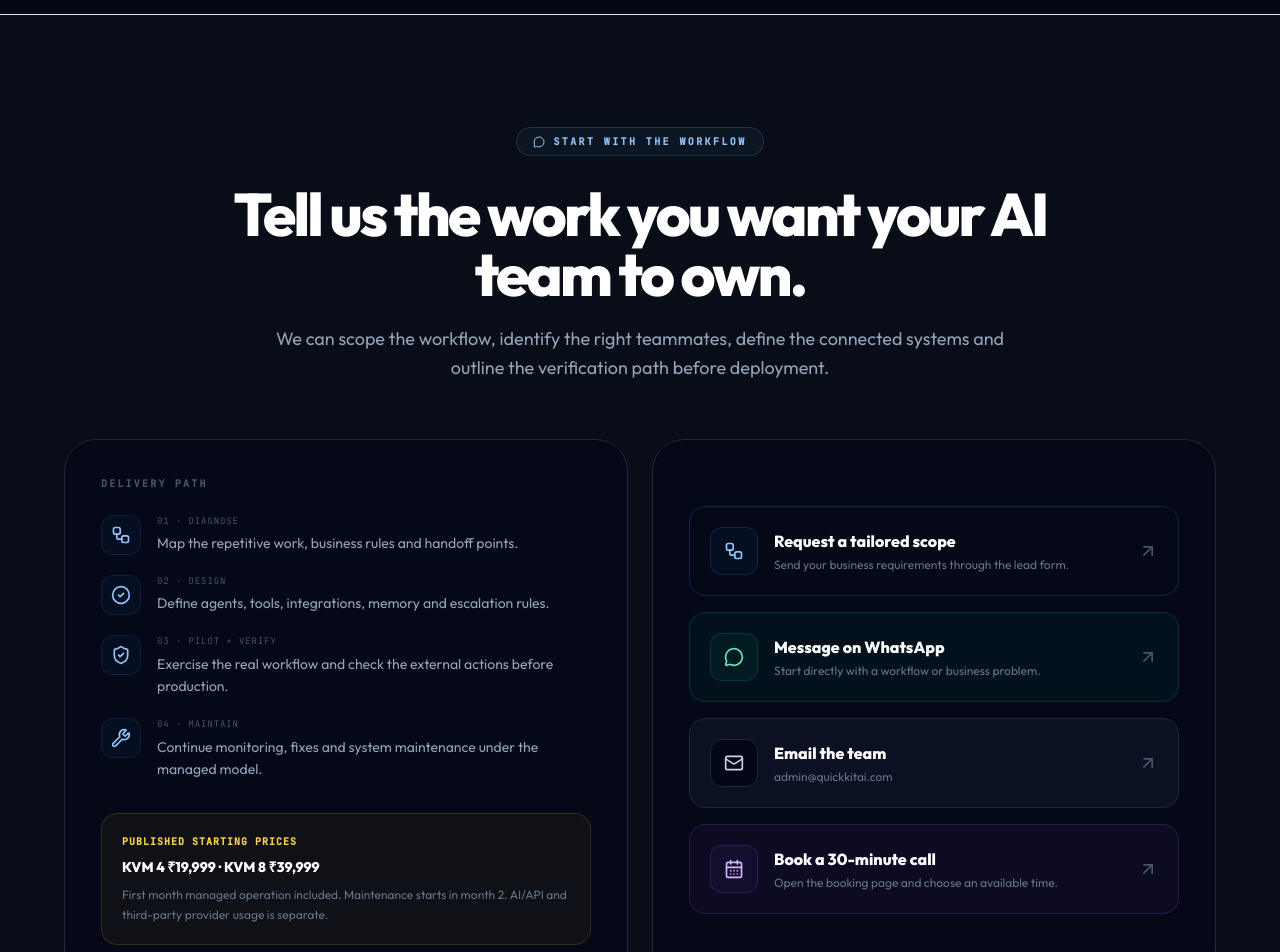
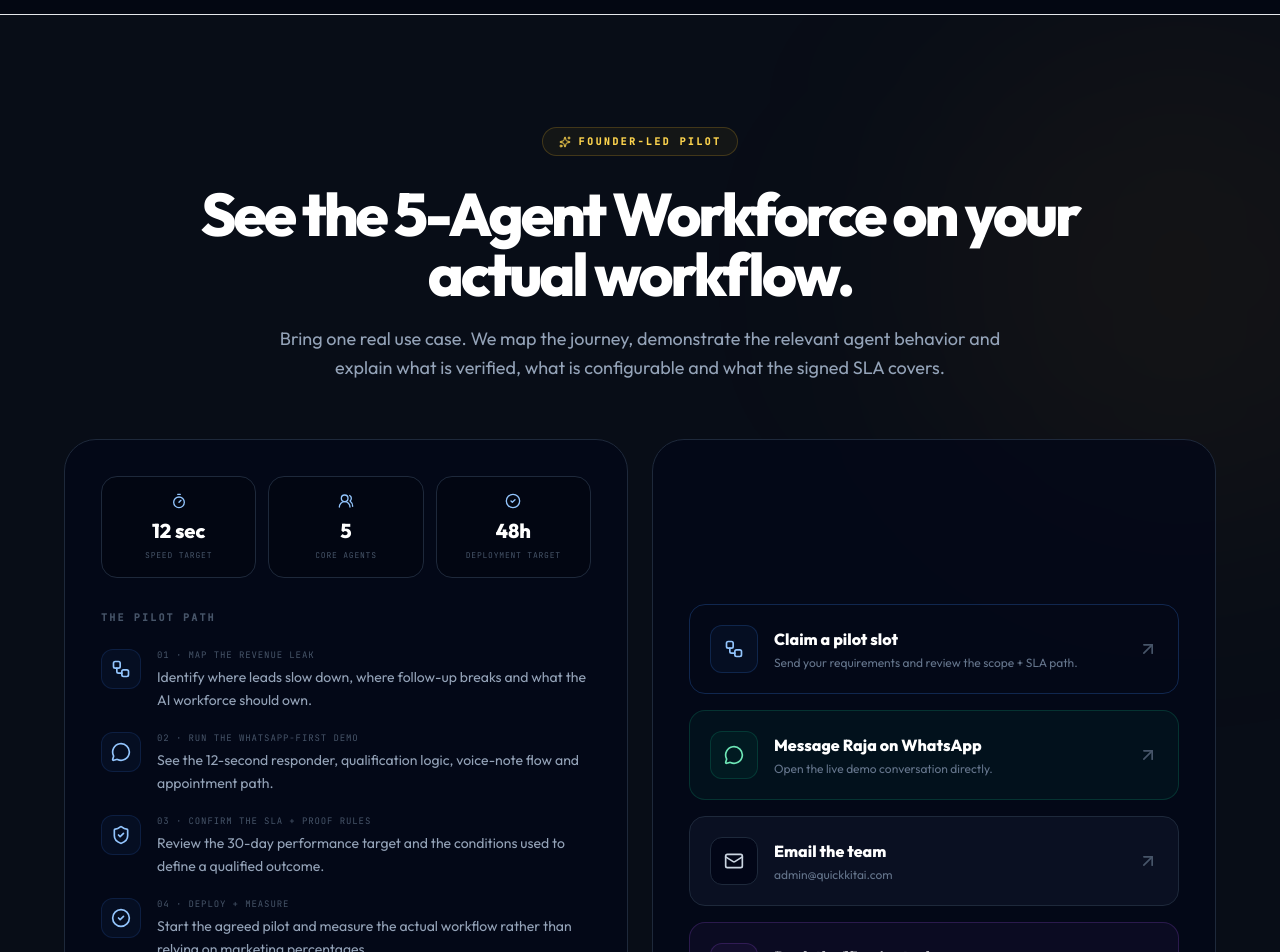
Before and after one commit to princepinku143c-cyber/Quickkit-internal-ai-services, a React (Vite) app: page / in a window 1280 px wide. Shown: the part 10120-11072 px from the top of the page. Built offline with nearby package versions, Linux system fonts and the light colour scheme; no server answers.

Commit message:
feat: align components/DemoBooking.tsx with Raja master commercial terms

```diff
--- a/components/DemoBooking.tsx
+++ b/components/DemoBooking.tsx
@@ -1,39 +1,45 @@
 import React from 'react';
-import { ArrowUpRight, CalendarDays, CheckCircle2, Mail, MessageCircle, ShieldCheck, Workflow, Wrench } from 'lucide-react';
-import { CONTACT_EMAIL, WHATSAPP_NUMBER, MANAGED_SYSTEMS } from '../constants';
+import { ArrowUpRight, CalendarDays, CheckCircle2, Mail, MessageCircle, ShieldCheck, Sparkles, Timer, UsersRound, Workflow } from 'lucide-react';
+import { CONTACT_EMAIL, WHATSAPP_NUMBER } from '../constants';
 
 interface DemoBookingProps { onBookDemo?: () => void; }
 const CALENDLY_URL = 'https://calendly.com/princepinku143c/30min';
 
 export const DemoBooking: React.FC<DemoBookingProps> = ({ onBookDemo }) => (
-  <section id="demo" data-page="demo" className="py-28 bg-[#080d17] border-t border-white/6 relative overflow-hidden">
-    <div className="absolute -left-40 top-10 w-[500px] h-[500px] rounded-full bg-blue-600/7 blur-[120px] pointer-events-none" />
+  <section id="demo" className="py-28 bg-[#080d17] border-t border-white/6 relative overflow-hidden">
+    <div className="absolute -right-40 top-0 w-[520px] h-[520px] rounded-full bg-amber-500/5 blur-[130px] pointer-events-none"/>
     <div className="container mx-auto px-5 md:px-8 max-w-7xl relative z-10">
       <div className="max-w-4xl mx-auto text-center mb-14">
-        <div className="inline-flex items-center gap-2 rounded-full border border-blue-400/20 bg-blue-400/5 px-4 py-1.5 text-[10px] font-mono font-black uppercase tracking-[.24em] text-blue-300"><MessageCircle className="w-3 h-3" /> Start with the workflow</div>
-        <h2 className="mt-7 text-4xl md:text-6xl font-black text-white tracking-[-.045em]">Tell us the work you want your AI team to own.</h2>
-        <p className="mt-5 text-lg leading-relaxed text-slate-400 max-w-3xl mx-auto">We can scope the workflow, identify the right teammates, define the connected systems and outline the verification path before deployment.</p>
+        <div className="inline-flex items-center gap-2 rounded-full border border-amber-400/20 bg-amber-400/5 px-4 py-1.5 text-[10px] font-mono font-black uppercase tracking-[.24em] text-amber-300"><Sparkles className="w-3 h-3"/> Founder-led pilot</div>
+        <h2 className="mt-7 text-4xl md:text-6xl font-black text-white tracking-[-.05em]">See the 5-Agent Workforce on your actual workflow.</h2>
+        <p className="mt-5 text-lg leading-relaxed text-slate-400 max-w-3xl mx-auto">Bring one real use case. We map the journey, demonstrate the relevant agent behavior and explain what is verified, what is configurable and what the signed SLA covers.</p>
       </div>
-
       <div className="grid lg:grid-cols-2 gap-6 max-w-6xl mx-auto">
-        <div className="rounded-[2rem] border border-slate-800 bg-slate-950/65 p-7 md:p-9">
-          <p className="text-[10px] font-mono font-black uppercase tracking-[.22em] text-slate-600">Delivery path</p>
+        <div className="rounded-[2rem] border border-slate-800 bg-slate-950/70 p-7 md:p-9">
+          <div className="grid grid-cols-3 gap-3 mb-8">
+            {[['12 sec','speed target',Timer],['5','core agents',UsersRound],['48h','deployment target',CheckCircle2]].map(([v,l,Icon])=><div key={String(l)} className="rounded-2xl border border-slate-800 bg-black/20 p-4 text-center">{React.createElement(Icon as React.ElementType,{className:'w-4 h-4 text-blue-300 mx-auto mb-2'})}<div className="text-xl font-black text-white">{String(v)}</div><div className="mt-1 text-[8px] font-mono uppercase tracking-widest text-slate-600">{String(l)}</div></div>)}
+          </div>
+          <p className="text-[10px] font-mono font-black uppercase tracking-[.22em] text-slate-600">The pilot path</p>
           <div className="mt-6 space-y-5">
             {[
-              [Workflow,'01','Diagnose','Map the repetitive work, business rules and handoff points.'],
-              [CheckCircle2,'02','Design','Define agents, tools, integrations, memory and escalation rules.'],
-              [ShieldCheck,'03','Pilot + Verify','Exercise the real workflow and check the external actions before production.'],
-              [Wrench,'04','Maintain','Continue monitoring, fixes and system maintenance under the managed model.'],
+              [Workflow,'01','Map the revenue leak','Identify where leads slow down, where follow-up breaks and what the AI workforce should own.'],
+              [MessageCircle,'02','Run the WhatsApp-first demo','See the 12-second responder, qualification logic, voice-note flow and appointment path.'],
+              [ShieldCheck,'03','Confirm the SLA + proof rules','Review the 30-day performance target and the conditions used to define a qualified outcome.'],
+              [CheckCircle2,'04','Deploy + measure','Start the agreed pilot and measure the actual workflow rather than relying on marketing percentages.'],
             ].map(([Icon,n,title,body])=><div key={String(n)} className="flex gap-4"><div className="w-10 h-10 rounded-xl border border-blue-500/15 bg-blue-500/5 flex items-center justify-center shrink-0">{React.createElement(Icon as React.ElementType,{className:'w-5 h-5 text-blue-300'})}</div><div><div className="text-[9px] font-mono uppercase tracking-widest text-slate-600">{String(n)} · {String(title)}</div><p className="mt-1 text-sm leading-relaxed text-slate-400">{String(body)}</p></div></div>)}
           </div>
-          <div className="mt-8 rounded-2xl border border-amber-400/15 bg-amber-400/5 p-5"><p className="text-[10px] font-mono font-black uppercase tracking-widest text-amber-300">Published starting prices</p><p className="mt-2 text-sm font-black text-white">KVM 4 ₹{MANAGED_SYSTEMS.KVM4.setupINR.toLocaleString('en-IN')} · KVM 8 ₹{MANAGED_SYSTEMS.KVM8.setupINR.toLocaleString('en-IN')}</p><p className="mt-2 text-xs leading-relaxed text-slate-500">First month managed operation included. Maintenance starts in month 2. AI/API and third-party provider usage is separate.</p></div>
+          <div className="mt-8 rounded-2xl border border-amber-400/15 bg-amber-400/5 p-5">
+            <div className="text-[9px] font-mono font-black uppercase tracking-widest text-amber-300">Dussehra commercial</div>
+            <div className="mt-2 text-sm font-black text-white"><span className="text-slate-600 line-through">₹70,000</span> → ₹35,000 setup</div>
+            <div className="mt-1 text-sm font-black text-emerald-300"><span className="text-slate-600 line-through">₹2,40,000</span> → ₹1,20,000 / month</div>
+            <p className="mt-2 text-[10px] leading-relaxed text-slate-600">50% festive pricing for up to 3 pilot clients; discounted retainer is described in the supplied master ledger as locked for life under the agreed contract.</p>
+          </div>
         </div>
-
-        <div className="rounded-[2rem] border border-slate-800 bg-slate-950/65 p-7 md:p-9 flex flex-col justify-center gap-4">
-          <button type="button" onClick={onBookDemo} className="group flex items-center gap-4 rounded-2xl border border-blue-500/25 bg-blue-500/8 p-5 text-left hover:bg-blue-500/12 transition-all"><div className="w-12 h-12 rounded-xl border border-blue-500/20 bg-blue-500/5 flex items-center justify-center"><Workflow className="w-5 h-5 text-blue-300" /></div><div className="flex-1"><p className="text-base font-black text-white">Request a tailored scope</p><p className="mt-1 text-xs text-slate-500">Send your business requirements through the lead form.</p></div><ArrowUpRight className="w-5 h-5 text-slate-600 group-hover:text-blue-300" /></button>
-          <a href={`https://wa.me/${WHATSAPP_NUMBER}?text=${encodeURIComponent('Hi, I want to discuss a managed AI workforce for my business.')}`} target="_blank" rel="noopener noreferrer" className="group flex items-center gap-4 rounded-2xl border border-emerald-500/20 bg-emerald-500/5 p-5 hover:bg-emerald-500/10 transition-all"><div className="w-12 h-12 rounded-xl border border-emerald-500/20 bg-emerald-500/5 flex items-center justify-center"><MessageCircle className="w-5 h-5 text-emerald-300" /></div><div className="flex-1"><p className="text-base font-black text-white">Message on WhatsApp</p><p className="mt-1 text-xs text-slate-500">Start directly with a workflow or business problem.</p></div><ArrowUpRight className="w-5 h-5 text-slate-600 group-hover:text-emerald-300" /></a>
-          <a href={`mailto:${CONTACT_EMAIL}?subject=${encodeURIComponent('Managed AI Workforce Inquiry')}`} className="group flex items-center gap-4 rounded-2xl border border-slate-800 bg-slate-900/60 p-5 hover:border-blue-500/25 transition-all"><div className="w-12 h-12 rounded-xl border border-slate-800 bg-slate-950 flex items-center justify-center"><Mail className="w-5 h-5 text-slate-300" /></div><div className="flex-1"><p className="text-base font-black text-white">Email the team</p><p className="mt-1 text-xs text-slate-500">{CONTACT_EMAIL}</p></div><ArrowUpRight className="w-5 h-5 text-slate-600" /></a>
-          <a href={CALENDLY_URL} target="_blank" rel="noopener noreferrer" className="group flex items-center gap-4 rounded-2xl border border-purple-500/20 bg-purple-500/5 p-5 hover:bg-purple-500/10 transition-all"><div className="w-12 h-12 rounded-xl border border-purple-500/20 bg-purple-500/5 flex items-center justify-center"><CalendarDays className="w-5 h-5 text-purple-300" /></div><div className="flex-1"><p className="text-base font-black text-white">Book a 30-minute call</p><p className="mt-1 text-xs text-slate-500">Open the booking page and choose an available time.</p></div><ArrowUpRight className="w-5 h-5 text-slate-600 group-hover:text-purple-300" /></a>
+        <div className="rounded-[2rem] border border-slate-800 bg-slate-950/70 p-7 md:p-9 flex flex-col justify-center gap-4">
+          <button type="button" onClick={onBookDemo} className="group flex items-center gap-4 rounded-2xl border border-blue-500/25 bg-blue-500/8 p-5 text-left hover:bg-blue-500/12 transition-all"><div className="w-12 h-12 rounded-xl border border-blue-500/20 bg-blue-500/5 flex items-center justify-center"><Workflow className="w-5 h-5 text-blue-300"/></div><div className="flex-1"><p className="text-base font-black text-white">Claim a pilot slot</p><p className="mt-1 text-xs text-slate-500">Send your requirements and review the scope + SLA path.</p></div><ArrowUpRight className="w-5 h-5 text-slate-600"/></button>
+          <a href={`https://wa.me/${WHATSAPP_NUMBER}?text=${encodeURIComponent('Hi Raja, I want the 5-Agent AI Workforce demo and Dussehra pilot offer.')}`} target="_blank" rel="noopener noreferrer" className="group flex items-center gap-4 rounded-2xl border border-emerald-500/20 bg-emerald-500/5 p-5 hover:bg-emerald-500/10 transition-all"><div className="w-12 h-12 rounded-xl border border-emerald-500/20 bg-emerald-500/5 flex items-center justify-center"><MessageCircle className="w-5 h-5 text-emerald-300"/></div><div className="flex-1"><p className="text-base font-black text-white">Message Raja on WhatsApp</p><p className="mt-1 text-xs text-slate-500">Open the live demo conversation directly.</p></div><ArrowUpRight className="w-5 h-5 text-slate-600"/></a>
+          <a href={`mailto:${CONTACT_EMAIL}?subject=${encodeURIComponent('Raja AI Systems — 5-Agent Workforce Pilot')}`} className="group flex items-center gap-4 rounded-2xl border border-slate-800 bg-slate-900/60 p-5 hover:border-blue-500/25 transition-all"><div className="w-12 h-12 rounded-xl border border-slate-800 bg-slate-950 flex items-center justify-center"><Mail className="w-5 h-5 text-slate-300"/></div><div className="flex-1"><p className="text-base font-black text-white">Email the team</p><p className="mt-1 text-xs text-slate-500">{CONTACT_EMAIL}</p></div><ArrowUpRight className="w-5 h-5 text-slate-600"/></a>
+          <a href={CALENDLY_URL} target="_blank" rel="noopener noreferrer" className="group flex items-center gap-4 rounded-2xl border border-purple-500/20 bg-purple-500/5 p-5 hover:bg-purple-500/10 transition-all"><div className="w-12 h-12 rounded-xl border border-purple-500/20 bg-purple-500/5 flex items-center justify-center"><CalendarDays className="w-5 h-5 text-purple-300"/></div><div className="flex-1"><p className="text-base font-black text-white">Book the 15-minute demo</p><p className="mt-1 text-xs text-slate-500">Choose an available time.</p></div><ArrowUpRight className="w-5 h-5 text-slate-600"/></a>
         </div>
       </div>
     </div>
```
